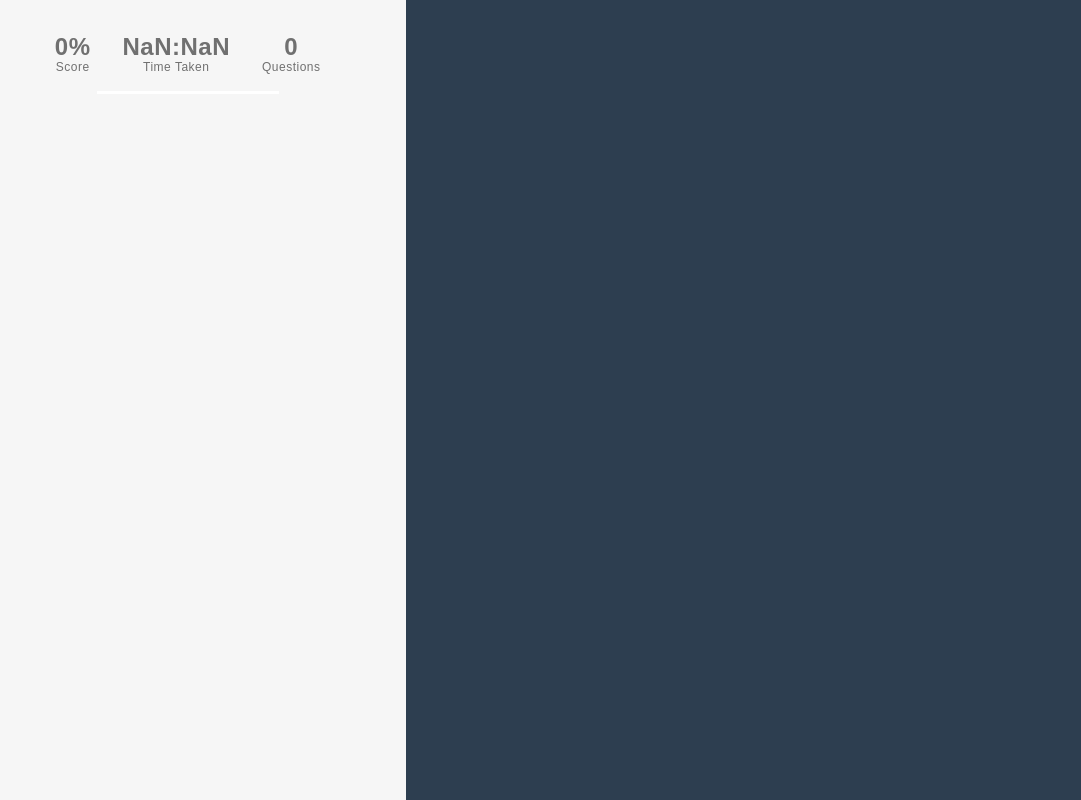
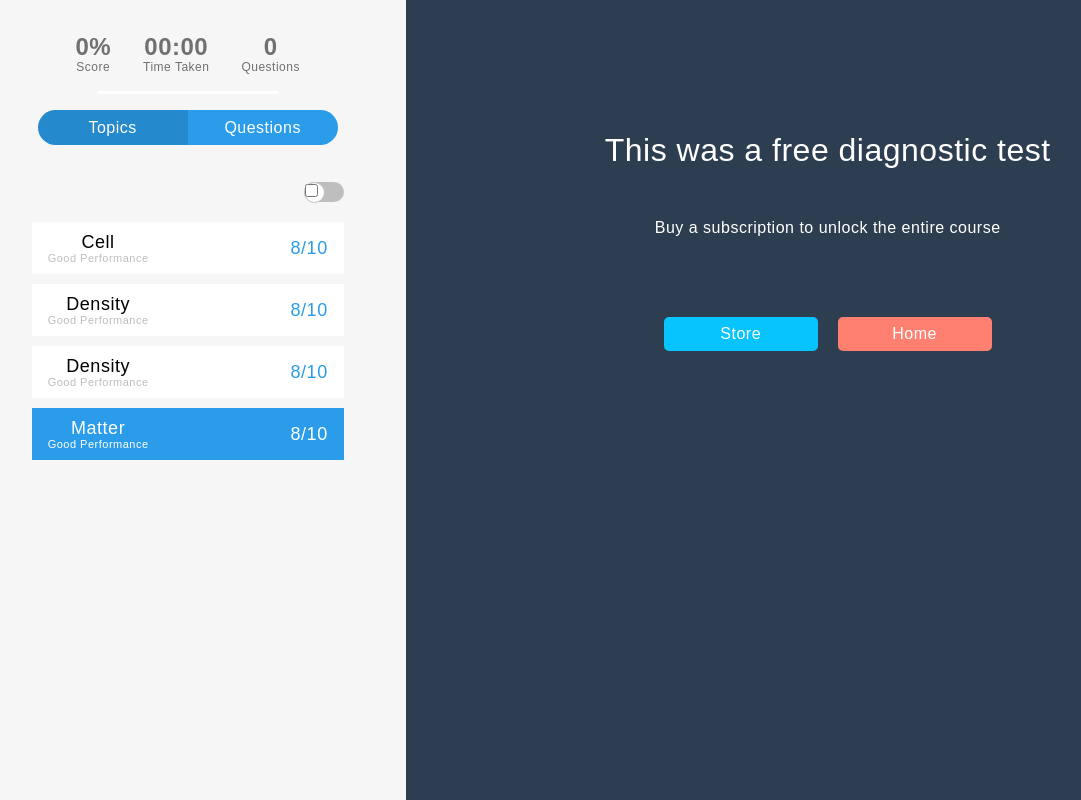
Before and after one commit to pogakuofie/adeo, a React (Create React App) app: page /result in a window 1280 px wide. Shown: the whole page, without its empty margins (31-1112 px from the left). Built offline with nearby package versions, Linux system fonts and the light colour scheme; a web font is replaced by a local one.

Commit message:
feat: category breakdown

```diff
--- a/src/components/common/index.js
+++ b/src/components/common/index.js
@@ -1,2 +1,6 @@
 export { default as Box } from './box';
 export { default as LoadingDialog } from './loadingDialog';
+export { default as ToggleSwitch } from './toggleSwitch';
+export { default as Input } from './input';
+export { default as Label } from './label';
+export { default as Span } from './span';
--- /dev/null
+++ b/src/components/common/input.js
@@ -0,0 +1,6 @@
+import React from 'react';
+import styled from 'styled-components';
+
+const Input = styled.input``;
+
+export default Input;
--- /dev/null
+++ b/src/components/common/label.js
@@ -0,0 +1,11 @@
+import styled from 'styled-components';
+
+const Label = styled.label`
+    display: block;
+    overflow: hidden;
+    cursor: pointer;
+    border: 0 solid #bbb;
+    border-radius: 20px;
+`;
+
+export default Label;
--- /dev/null
+++ b/src/components/common/span.js
@@ -0,0 +1,6 @@
+import React from 'react';
+import styled from 'styled-components';
+
+const Span = styled.span``;
+
+export default Span;
--- /dev/null
+++ b/src/components/common/toggleSwitch.js
@@ -0,0 +1,54 @@
+import React, { useState } from 'react';
+import styled from 'styled-components';
+
+// components
+
+const ToggleSwitch = ({ label }) => {
+    const [checkbox, setChecked] = useState(false);
+
+    return (
+        <ToggleContainer checked={checkbox} className="container">
+            <Toggle checked={checkbox} className="toggle-switch">
+                <Input
+                    onClick={({ currentTarget }) => {
+                        setChecked(currentTarget.checked);
+                    }}
+                    type="checkbox"
+                    className="checkbox"
+                    name={label}
+                    id={label}
+                />
+            </Toggle>
+        </ToggleContainer>
+    );
+};
+
+const ToggleContainer = styled.div`
+    background-color: ${({ checked }) => (checked ? '#2A9CEA' : '#bebebe')};
+    height: 20px;
+    width: 40px;
+    border-radius: 30px;
+    margin: 5px;
+    transition: all 0.3s ease-in 0s;
+`;
+
+const Input = styled.input`
+    // visibility: hidden;
+    border: none;
+    border-color: red;
+    transition: all 0.3s ease-in 0s;
+`;
+
+const Toggle = styled.div`
+    position: relative;
+    display: inline-block;
+    height: 19px;
+    width: 19px;
+    border-radius: 30px;
+    background-color: white;
+    border: 1px solid #bebebe;
+    transition: all 0.3s ease-in 0s;
+    float: ${({ checked }) => (checked ? 'right' : 'left')};
+`;
+
+export default ToggleSwitch;
--- a/src/components/course/index.js
+++ b/src/components/course/index.js
@@ -2,3 +2,5 @@ export { default as ProgressBar } from './progressBar';
 export { default as QuestionPane } from './questionPane';
 export { default as AnswerCard } from './answerCard';
 export { default as AnswersSelector } from './answersSelector';
+export { default as ResultStats } from './resultStats';
+export { default as TopicCard } from './topicCard';
--- /dev/null
+++ b/src/components/course/resultStats.js
@@ -0,0 +1,84 @@
+import React, { useEffect, useState } from 'react';
+
+// components
+import { Box } from '../common';
+import { StyledText } from '../common/basic';
+
+// hooks
+import useCourse from '../../hooks';
+
+// lib
+import { setTime } from '../../lib/timer';
+
+const Result = () => {
+    const { questions, startTime, timeCompleted, courseScore } = useCourse();
+
+    const [timeSpent, setTimeSpent] = useState('00:00');
+
+    useEffect(() => {
+        const time = setTime(startTime, timeCompleted);
+
+        setTimeSpent(time);
+    }, []);
+
+    return (
+        <Box padding={1}>
+            <Box style={{ flexDirection: 'column' }}>
+                <StyledText
+                    align={'center'}
+                    color="#707070"
+                    size={24}
+                    weight={600}
+                >
+                    {`${courseScore}%`}
+                </StyledText>
+                <StyledText
+                    align={'center'}
+                    color="#707070"
+                    size={12}
+                    weight={200}
+                >
+                    Score
+                </StyledText>
+            </Box>
+            <Box style={{ flexDirection: 'column' }}>
+                <StyledText
+                    align={'center'}
+                    color="#707070"
+                    size={24}
+                    weight={600}
+                >
+                    {timeSpent}
+                </StyledText>
+                <StyledText
+                    align={'center'}
+                    color="#707070"
+                    size={12}
+                    weight={200}
+                >
+                    Time Taken
+                </StyledText>
+            </Box>
+            <Box style={{ flexDirection: 'column' }}>
+                <StyledText
+                    align={'center'}
+                    color="#707070"
+                    size={24}
+                    weight={600}
+                >
+                    {questions.length}
+                </StyledText>
+                <StyledText
+                    align={'center'}
+                    color="#707070"
+                    size={12}
+                    weight={200}
+                >
+                    Questions
+                </StyledText>
+            </Box>
+        </Box>
+    );
+};
+
+export default Result;
--- /dev/null
+++ b/src/components/course/topicCard.js
@@ -0,0 +1,44 @@
+import React from 'react';
+import { Box } from '../common';
+import { StyledText } from '../common/basic';
+
+const TopicCard = ({ topic, backgroundColor = 'white', color }) => {
+    return (
+        <Box
+            height={20}
+            width={280}
+            backgroundColor={backgroundColor}
+            margin={5}
+            style={{ justifyContent: 'space-between' }}
+        >
+            <Box
+                style={{
+                    flexDirection: 'column',
+                    justifyContent: 'center',
+                }}
+                padding={0}
+            >
+                <StyledText color={color} align={'left'} weight={400} size={18}>
+                    {topic}
+                </StyledText>
+                <StyledText
+                    align={'start'}
+                    color={color ? color : '#BEBEBE'}
+                    weight={200}
+                    size={11}
+                >
+                    Good Performance
+                </StyledText>
+            </Box>
+            <StyledText
+                color={color ? color : '#2A9CEA'}
+                weight={400}
+                size={18}
+            >
+                8/10
+            </StyledText>
+        </Box>
+    );
+};
+
+export default TopicCard;
--- a/src/context/index.js
+++ b/src/context/index.js
@@ -14,7 +14,7 @@ const Provider = ({ children }) => {
     const [currentQuestion, setCurrentQuestion] = useState(0);
     const [selectedAnswer, setSelectedAnswer] = useState(-1);
     const [isFetchingCourse, setIsFetchingCourse] = useState(false);
-    const [startTime, setStartTime] = useState();
+    const [startTime, setStartTime] = useState(0);
     const [timeCompleted, setTimeCompleted] = useState(0);
     const [courseScore, setCourseScore] = useState(0);
 
@@ -54,6 +54,8 @@ const Provider = ({ children }) => {
         setQuestions(qtn);
 
         if (currentQuestion === questions.length - 1) {
+            setSelectedAnswer(-1);
+            setCurrentQuestion(0);
             saveCompletion(navigate);
         } else {
             setSelectedAnswer(-1);
--- a/src/pages/Result.js
+++ b/src/pages/Result.js
@@ -1,25 +1,18 @@
-import React, { useEffect, useState } from 'react';
+import React from 'react';
+import { useNavigate } from 'react-router-dom';
 
 // components
-import { StyledText } from '../components/common/basic';
-import { Box } from '../components/common/';
+import { Button, StyledText } from '../components/common/basic';
+import { Box, ToggleSwitch } from '../components/common/';
+import { ResultStats, TopicCard } from '../components/course';
 
 // hooks
 import useCourse from '../hooks/';
 
-// lib
-import { setTime } from '../lib/timer';
+function Result() {
+    const { questions } = useCourse();
 
-function Result() {
-    const { questions, startTime, timeCompleted, courseScore } = useCourse();
-
-    const [timeSpent, setTimeSpent] = useState('00:00');
-
-    useEffect(() => {
-        const time = setTime(startTime, timeCompleted);
-
-        setTimeSpent(time);
-    }, []);
+    const navigate = useNavigate();
 
     return (
         <Box
@@ -38,70 +31,111 @@ function Result() {
                     flexDirection: 'column',
                 }}
             >
-                <Box padding={1}>
-                    <Box style={{ flexDirection: 'column' }}>
-                        <StyledText
-                            align={'center'}
-                            color="#707070"
-                            size={24}
-                            weight={600}
-                        >
-                            {`${courseScore}%`}
-                        </StyledText>
-                        <StyledText
-                            align={'center'}
-                            color="#707070"
-                            size={12}
-                            weight={200}
-                        >
-                            Score
-                        </StyledText>
-                    </Box>
-                    <Box style={{ flexDirection: 'column' }}>
-                        <StyledText
-                            align={'center'}
-                            color="#707070"
-                            size={24}
-                            weight={600}
-                        >
-                            {timeSpent}
-                        </StyledText>
-                        <StyledText
-                            align={'center'}
-                            color="#707070"
-                            size={12}
-                            weight={200}
-                        >
-                            Time Taken
-                        </StyledText>
-                    </Box>
-                    <Box style={{ flexDirection: 'column' }}>
-                        <StyledText
-                            align={'center'}
-                            color="#707070"
-                            size={24}
-                            weight={600}
-                        >
-                            {questions.length}
-                        </StyledText>
-                        <StyledText
-                            align={'center'}
-                            color="#707070"
-                            size={12}
-                            weight={200}
-                        >
-                            Questions
-                        </StyledText>
-                    </Box>
-                </Box>
+                <ResultStats />
                 <Box
                     padding={1}
                     width={180}
                     height={1}
                     backgroundColor={'white'}
                 />
+                <Box>
+                    <Button
+                        height={35}
+                        color="white"
+                        backgroundColor={'#2589CE'}
+                        style={{
+                            borderTopRightRadius: 0,
+                            borderBottomRightRadius: 0,
+                        }}
+                        borderWidth={0}
+                    >
+                        <StyledText>Topics</StyledText>
+                    </Button>
+                    <Button
+                        height={35}
+                        color="white"
+                        backgroundColor={'#2A9CEA'}
+                        style={{
+                            borderTopLeftRadius: 0,
+                            borderBottomLeftRadius: 0,
+                        }}
+                        borderWidth={0}
+                    >
+                        <StyledText>Questions</StyledText>
+                    </Button>
+                </Box>
+                <Box style={{ flexDirection: 'column' }}>
+                    <Box
+                        style={{
+                            alignSelf: 'flex-end',
+                            paddingBottom: 10,
+                        }}
+                        padding={0}
+                    >
+                        <ToggleSwitch lable={'%'} />
+                    </Box>
+                    <TopicCard topic={'Cell'} />
+                    <TopicCard topic={'Density'} />
+                    <TopicCard topic={'Density'} />
+                    <TopicCard
+                        color={'white'}
+                        backgroundColor={'#2A9CEA'}
+                        topic={'Matter'}
+                    />
+                </Box>
             </Box>
-            <Box backgroundColor={'#2D3E50'} style={{ flex: 2 }}></Box>
+            <Box
+                backgroundColor={'#2D3E50'}
+                style={{ flex: 2, alignItems: 'flex-start' }}
+            >
+                <Box style={{ flexDirection: 'column' }}>
+                    <StyledText
+                        color="white"
+                        weight={400}
+                        size={32}
+                        align={'center'}
+                        style={{ marginTop: 100 }}
+                    >
+                        This was a free diagnostic test
+                    </StyledText>
+                    <StyledText
+                        margin={50}
+                        color="white"
+                        weight={300}
+                        align={'center'}
+                    >
+                        Buy a subscription to unlock the entire course
+                    </StyledText>
+                    <Box padding={20}>
+                        <Button
+                            margin={10}
+                            radius={5}
+                            backgroundColor={'#07C4FF'}
+                            borderColor={'#07C4FF'}
+                            onClick={() => {}}
+                            color={'white'}
+                        >
+                            <StyledText style={{ cursor: 'pointer' }}>
+                                Store
+                            </StyledText>
+                        </Button>
+                        <Button
+                            margin={10}
+                            radius={5}
+                            backgroundColor={'#FF8071'}
+                            borderColor={'#FF8071'}
+                            onClick={() => {
+                                navigate('/');
+                            }}
+                            color={'white'}
+                        >
+                            <StyledText style={{ cursor: 'pointer' }}>
+                                Home
+                            </StyledText>
+                        </Button>
+                    </Box>
+                </Box>
+            </Box>
         </Box>
     );
 }
```
Also changed, not shown: 1 other file (tests, documents, lock files or other folders).
